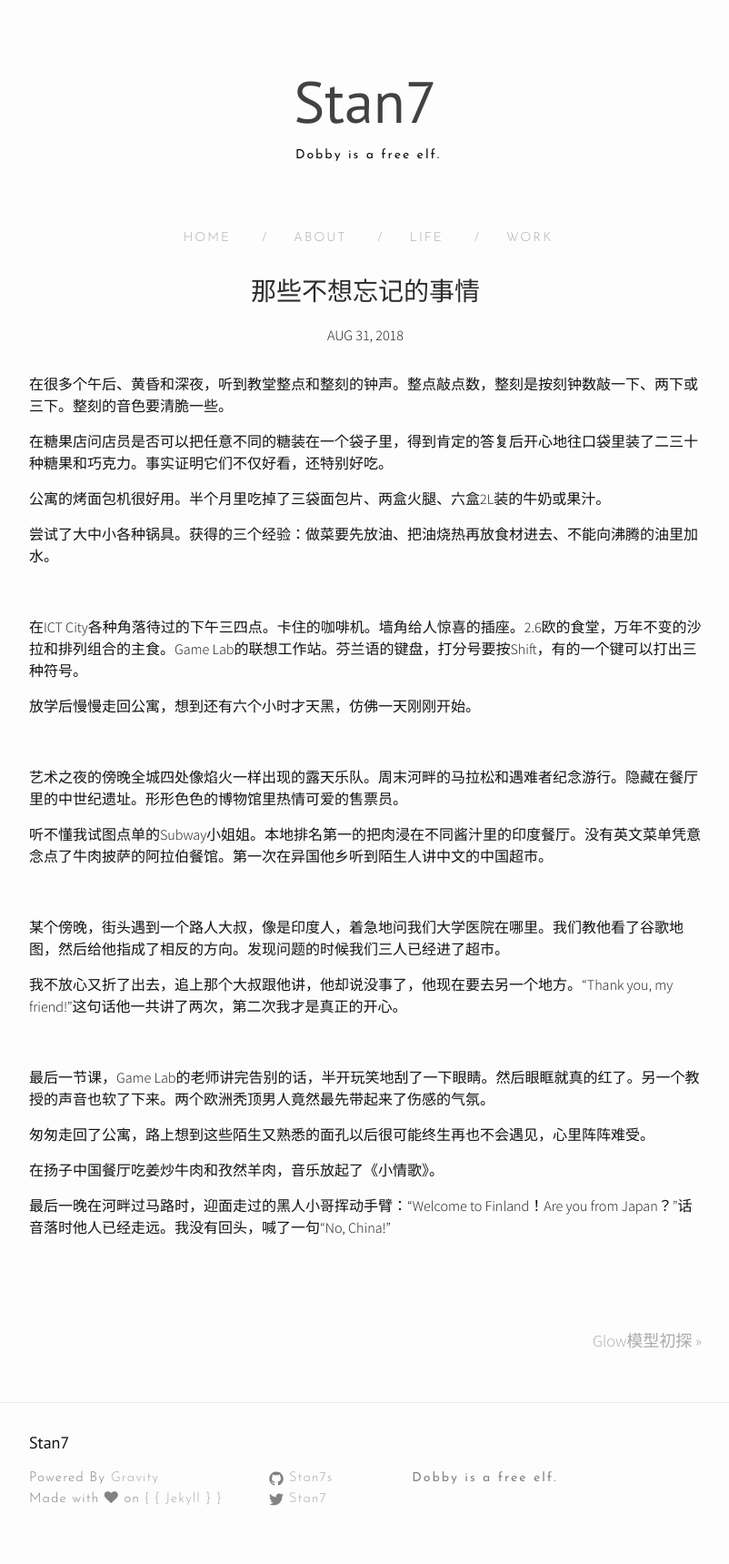
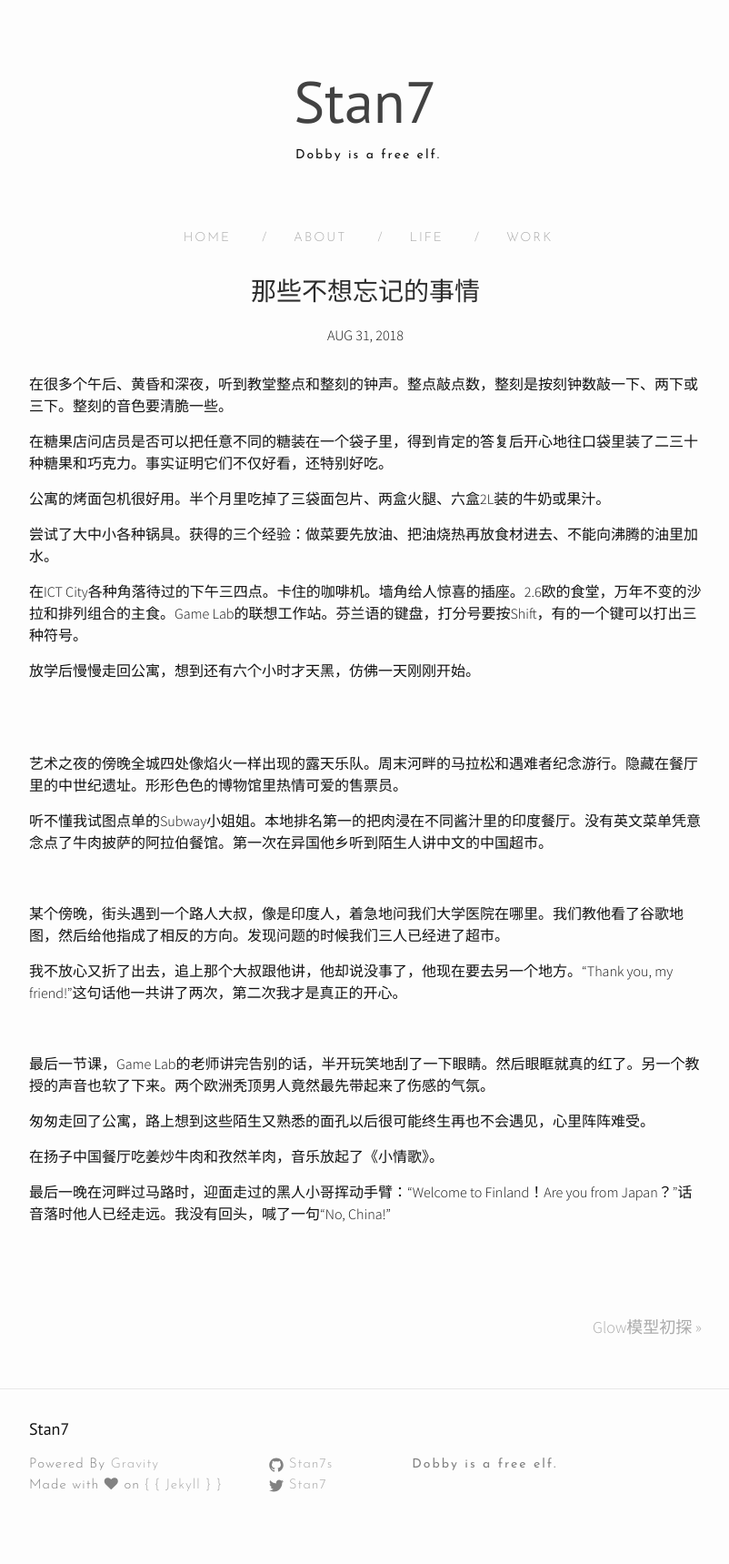
Before and after one commit to Stan7s/stan7s.github.io, a Jekyll site: the page built from _posts/2018-08-31-001.markdown, in a window 1280 px wide. Shown: the whole page at 91% size, without its empty margins (238-1040 px from the left). Built offline with Jekyll 4.4.1, drawn with Linux system fonts in a browser that asks for light colours; nearby versions of some CDN libraries.

Commit message:
Update 2018-08-31-001.markdown

```diff
--- a/_posts/2018-08-31-001.markdown
+++ b/_posts/2018-08-31-001.markdown
@@ -15,25 +15,24 @@ author: "Stan7"
 
 尝试了大中小各种锅具。获得的三个经验：做菜要先放油、把油烧热再放食材进去、不能向沸腾的油里加水。
 
-<br>
-
 在ICT City各种角落待过的下午三四点。卡住的咖啡机。墙角给人惊喜的插座。2.6欧的食堂，万年不变的沙拉和排列组合的主食。Game Lab的联想工作站。芬兰语的键盘，打分号要按Shift，有的一个键可以打出三种符号。
 
 放学后慢慢走回公寓，想到还有六个小时才天黑，仿佛一天刚刚开始。
 
-<br>
+<br/>
+<br/>
 
 艺术之夜的傍晚全城四处像焰火一样出现的露天乐队。周末河畔的马拉松和遇难者纪念游行。隐藏在餐厅里的中世纪遗址。形形色色的博物馆里热情可爱的售票员。
 
 听不懂我试图点单的Subway小姐姐。本地排名第一的把肉浸在不同酱汁里的印度餐厅。没有英文菜单凭意念点了牛肉披萨的阿拉伯餐馆。第一次在异国他乡听到陌生人讲中文的中国超市。
 
-<br>
+<br/>
 
 某个傍晚，街头遇到一个路人大叔，像是印度人，着急地问我们大学医院在哪里。我们教他看了谷歌地图，然后给他指成了相反的方向。发现问题的时候我们三人已经进了超市。
 
 我不放心又折了出去，追上那个大叔跟他讲，他却说没事了，他现在要去另一个地方。“Thank you, my friend!”这句话他一共讲了两次，第二次我才是真正的开心。
 
-<br>
+<br/>
 
 最后一节课，Game Lab的老师讲完告别的话，半开玩笑地刮了一下眼睛。然后眼眶就真的红了。另一个教授的声音也软了下来。两个欧洲秃顶男人竟然最先带起来了伤感的气氛。
 
```
